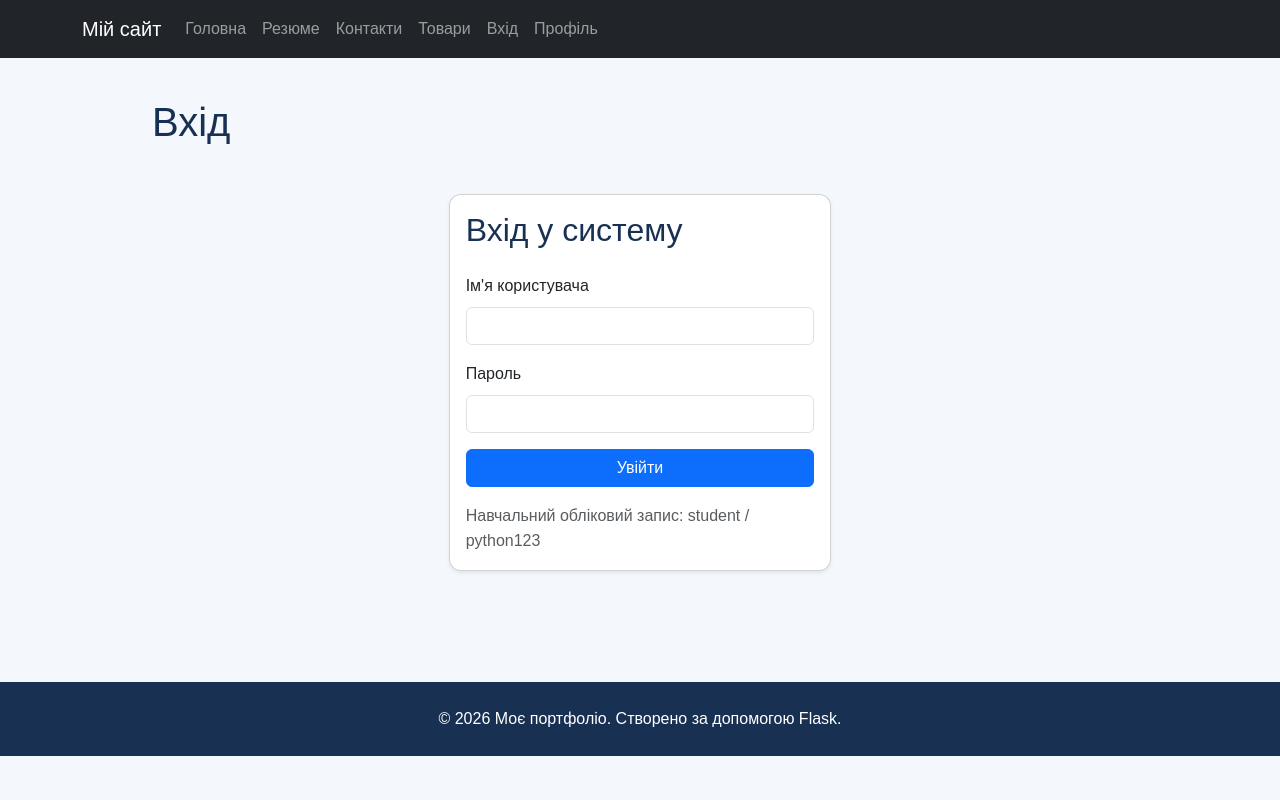
After one commit to oleksandrzhurakivskyi24-hub/flask-app-lab, a Flask app: page /users/login in a window 1280 px wide. The commit adds this page. Run offline with Flask 3, Linux system fonts and the light colour scheme.

Commit message:
Add login profile and flash messages

```diff
--- a/app/__init__.py
+++ b/app/__init__.py
@@ -1,6 +1,12 @@
+import os
 from flask import Flask
 
 app = Flask(__name__)
+
+app.config["SECRET_KEY"] = os.environ.get(
+    "SECRET_KEY",
+    os.urandom(24).hex(),
+)
 
 from app import views
 from app.users import user_bp
--- a/app/templates/base.html
+++ b/app/templates/base.html
@@ -18,7 +18,33 @@
 </head>
 <body>
     {% include "includes/_navbar.html" %}
+    <div class="container mt-3">
+        {% with messages = get_flashed_messages(with_categories=true) %}
+            {% if messages %}
+                {% for category, message in messages %}
+                    <div
+                        class="alert alert-{{ {
+                            'success': 'success',
+                            'error': 'danger',
+                            'warning': 'warning',
+                            'info': 'info',
+                            'message': 'secondary'
+                        }.get(category, 'secondary') }} alert-dismissible fade show"
+                        role="alert"
+                    >
+                        {{ message }}
 
+                        <button
+                            type="button"
+                            class="btn-close"
+                            data-bs-dismiss="alert"
+                            aria-label="Закрити"
+                        ></button>
+                    </div>
+                {% endfor %}
+            {% endif %}
+        {% endwith %}
+    </div>
     <main class="container py-4">
         <h1 class="mb-4">{{ title }}</h1>
 
--- a/app/templates/includes/_navbar.html
+++ b/app/templates/includes/_navbar.html
@@ -1,7 +1,7 @@
 <nav class="navbar navbar-expand-lg navbar-dark bg-dark">
     <div class="container">
-        <a class="navbar-brand" href="{{ url_for('resume') }}">
-            Моє портфоліо
+        <a class="navbar-brand" href="{{ url_for('home') }}">
+            Мій сайт
         </a>
 
         <button
@@ -17,15 +17,52 @@
         </button>
 
         <div class="collapse navbar-collapse" id="mainNavbar">
-            <ul class="navbar-nav ms-auto">
+            <ul class="navbar-nav me-auto mb-2 mb-lg-0">
+                <li class="nav-item">
+                    <a class="nav-link" href="{{ url_for('home') }}">
+                        Головна
+                    </a>
+                </li>
+
                 <li class="nav-item">
                     <a class="nav-link" href="{{ url_for('resume') }}">
                         Резюме
                     </a>
                 </li>
+
                 <li class="nav-item">
-                    <a class="nav-link" href="{{ url_for('contacts') }}">
+                    <a
+                        class="nav-link"
+                        href="{{ url_for('contacts') }}"
+                    >
                         Контакти
+                    </a>
+                </li>
+
+                <li class="nav-item">
+                    <a
+                        class="nav-link"
+                        href="{{ url_for('products.product_list') }}"
+                    >
+                        Товари
+                    </a>
+                </li>
+
+                <li class="nav-item">
+                    <a
+                        class="nav-link"
+                        href="{{ url_for('users.login') }}"
+                    >
+                        Вхід
+                    </a>
+                </li>
+
+                <li class="nav-item">
+                    <a
+                        class="nav-link"
+                        href="{{ url_for('users.profile') }}"
+                    >
+                        Профіль
                     </a>
                 </li>
             </ul>
--- /dev/null
+++ b/app/users/templates/users/login.html
@@ -0,0 +1,68 @@
+{% extends "base.html" %}
+
+{% block content %}
+<div class="container py-4">
+    <div class="row justify-content-center">
+        <div class="col-md-6 col-lg-5">
+            <div class="card shadow-sm">
+                <div class="card-body">
+                    <h2 class="mb-4">Вхід у систему</h2>
+
+                    <form
+                        method="POST"
+                        action="{{ url_for('users.login') }}"
+                    >
+                        <div class="mb-3">
+                            <label
+                                for="username"
+                                class="form-label"
+                            >
+                                Ім'я користувача
+                            </label>
+
+                            <input
+                                type="text"
+                                class="form-control"
+                                id="username"
+                                name="username"
+                                autocomplete="username"
+                                required
+                            >
+                        </div>
+
+                        <div class="mb-3">
+                            <label
+                                for="password"
+                                class="form-label"
+                            >
+                                Пароль
+                            </label>
+
+                            <input
+                                type="password"
+                                class="form-control"
+                                id="password"
+                                name="password"
+                                autocomplete="current-password"
+                                required
+                            >
+                        </div>
+
+                        <button
+                            type="submit"
+                            class="btn btn-primary w-100"
+                        >
+                            Увійти
+                        </button>
+                    </form>
+
+                    <p class="text-muted mt-3 mb-0">
+                        Навчальний обліковий запис:
+                        student / python123
+                    </p>
+                </div>
+            </div>
+        </div>
+    </div>
+</div>
+{% endblock %}
--- a/app/users/views.py
+++ b/app/users/views.py
@@ -1,4 +1,12 @@
-from flask import render_template, request, redirect, url_for
+from flask import (
+    render_template,
+    request,
+    redirect,
+    url_for,
+    flash,
+    session,
+    make_response,
+)
 from app.users import user_bp
 
 
@@ -19,3 +27,55 @@ def admin():
     return redirect(
         url_for("users.greetings", name="ADMINISTRATOR", age=45)
     )
+
+# Облікові дані — без бази даних
+DEMO_USERNAME = "student"
+DEMO_PASSWORD = "qwerty123"
+
+
+@user_bp.route("/login", methods=["GET", "POST"])
+def login():
+    if request.method == "POST":
+        username = request.form.get("username", "").strip()
+        password = request.form.get("password", "")
+
+        if (
+            username == DEMO_USERNAME
+            and password == DEMO_PASSWORD
+        ):
+            session["username"] = username
+            flash("Ви успішно увійшли в систему.", "success")
+            return redirect(url_for("users.profile"))
+
+        flash("Неправильне ім'я користувача або пароль.", "error")
+        return redirect(url_for("users.login"))
+
+    return render_template(
+        "users/login.html",
+        title="Вхід",
+    )
+
+
+@user_bp.route("/profile")
+def profile():
+    username = session.get("username")
+
+    if not username:
+        flash("Спочатку увійдіть у систему.", "warning")
+        return redirect(url_for("users.login"))
+
+    theme = request.cookies.get("theme", "light")
+
+    return render_template(
+        "users/profile.html",
+        username=username,
+        theme=theme,
+        title="Профіль",
+    )
+
+
+@user_bp.route("/logout", methods=["POST"])
+def logout():
+    session.pop("username", None)
+    flash("Ви вийшли із системи.", "info")
+    return redirect(url_for("users.login"))
```
Also changed, not shown: app/users/templates/users/profile.html (added, +28 -0 lines).
